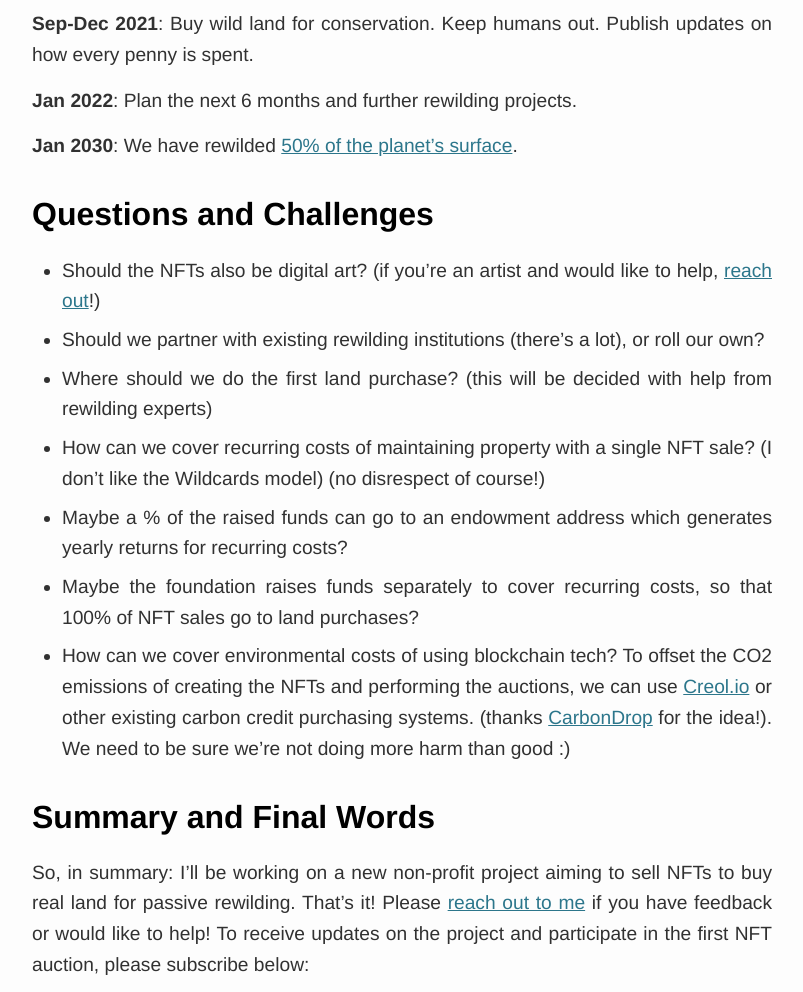
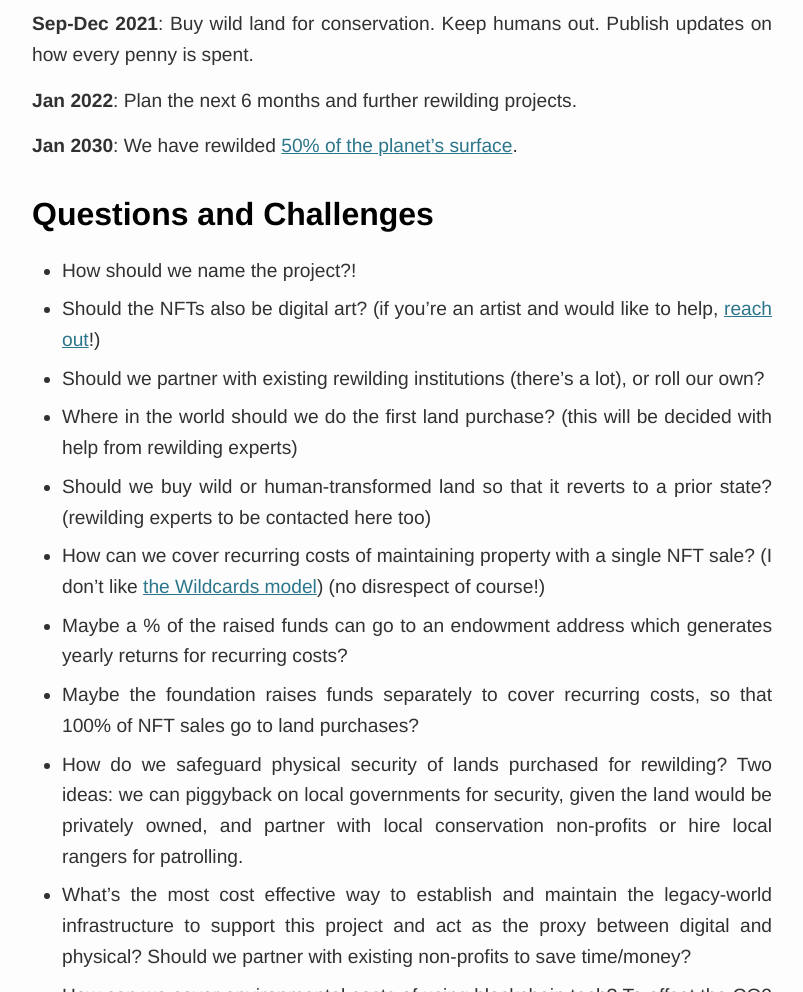
Before and after one commit to tobyornottobe/maraoz.github.io, a Jekyll site: the page built from _posts/2021-04-08-rewild.md, in a window 1280 px wide and 1400 px high, scrolled down 3642 px, cut to the strip 0-992 px from the top of the window. Shown: the whole strip, without its empty margins (238-1041 px from the left). Built offline with Jekyll 4.4.1, drawn with Linux system fonts in a browser that asks for light colours; some of the changed text lies outside the part shown.

Commit message:
update drafts

```diff
--- a/_posts/2021-04-08-rewild.md
+++ b/_posts/2021-04-08-rewild.md
@@ -69,12 +69,16 @@ So... back to NFTs. I want to build a new class of NFTs that track the conservat
 **Jan 2030**: We have rewilded [50% of the planet's surface](https://www.half-earthproject.org/discover-half-earth/).
 
 ## Questions and Challenges
+- How should we name the project?!
 - Should the NFTs also be digital art? (if you're an artist and would like to help, [reach out](mailto:rewild@maraoz.com)!)
 - Should we partner with existing rewilding institutions (there's a lot), or roll our own?
-- Where should we do the first land purchase? (this will be decided with help from rewilding experts)
-- How can we cover recurring costs of maintaining property with a single NFT sale? (I don't like the Wildcards model) (no disrespect of course!)
+- Where in the world should we do the first land purchase? (this will be decided with help from rewilding experts)
+- Should we buy wild or human-transformed land so that it reverts to a prior state? (rewilding experts to be contacted here too)
+- How can we cover recurring costs of maintaining property with a single NFT sale? (I don't like [the Wildcards model](https://www.youtube.com/watch?v=n7GBm6ruVaQ)) (no disrespect of course!)
 - Maybe a % of the raised funds can go to an endowment address which generates yearly returns for recurring costs?
 - Maybe the foundation raises funds separately to cover recurring costs, so that 100% of NFT sales go to land purchases?
+- How do we safeguard physical security of lands purchased for rewilding? Two ideas: we can piggyback on local governments for security, given the land would be privately owned, and partner with local conservation non-profits or hire local rangers for patrolling.
+- What’s the most cost effective way to establish and maintain the legacy-world infrastructure to support this project and act as the proxy between digital and physical? Should we partner with existing non-profits to save time/money?
 - How can we cover environmental costs of using blockchain tech? To offset the CO2 emissions of creating the NFTs and performing the auctions, we can use [Creol.io](https://www.creol.io/) or other existing carbon credit purchasing systems. (thanks [CarbonDrop](https://www.carbondrop.art/) for the idea!). We need to be sure we're not doing more harm than good :)
 
 ## Summary and Final Words
```
Also changed, not shown: other parts of _posts/2021-04-08-rewild.md (+2 -2 lines), _drafts/programming-vs-auditing.md (+1 -1 lines), _posts/2021-04-06-dark-tech.md (+1 -1 lines), 2 other files.
